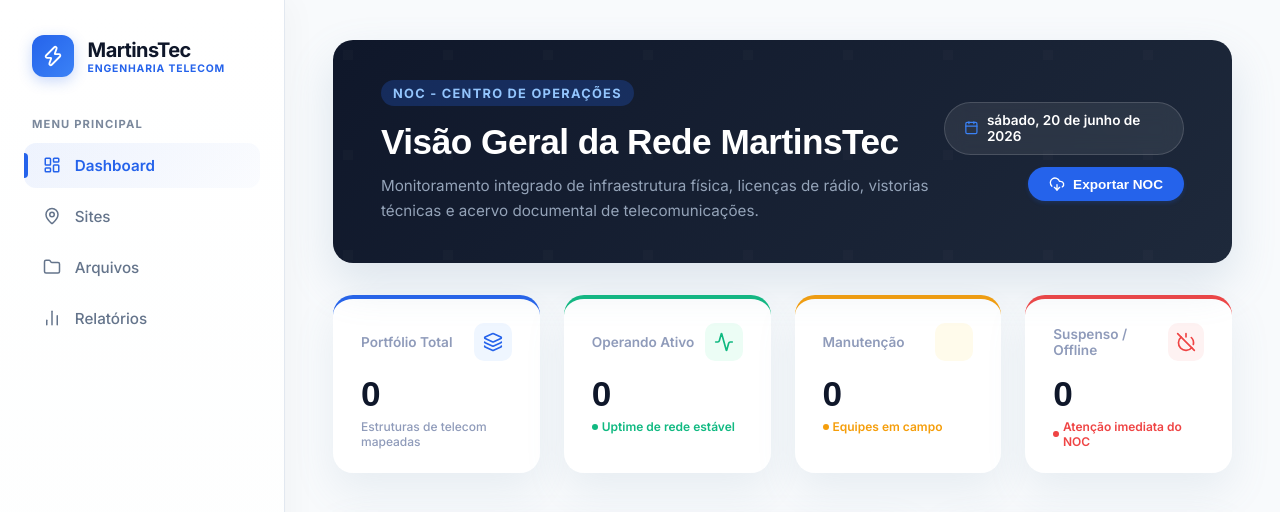
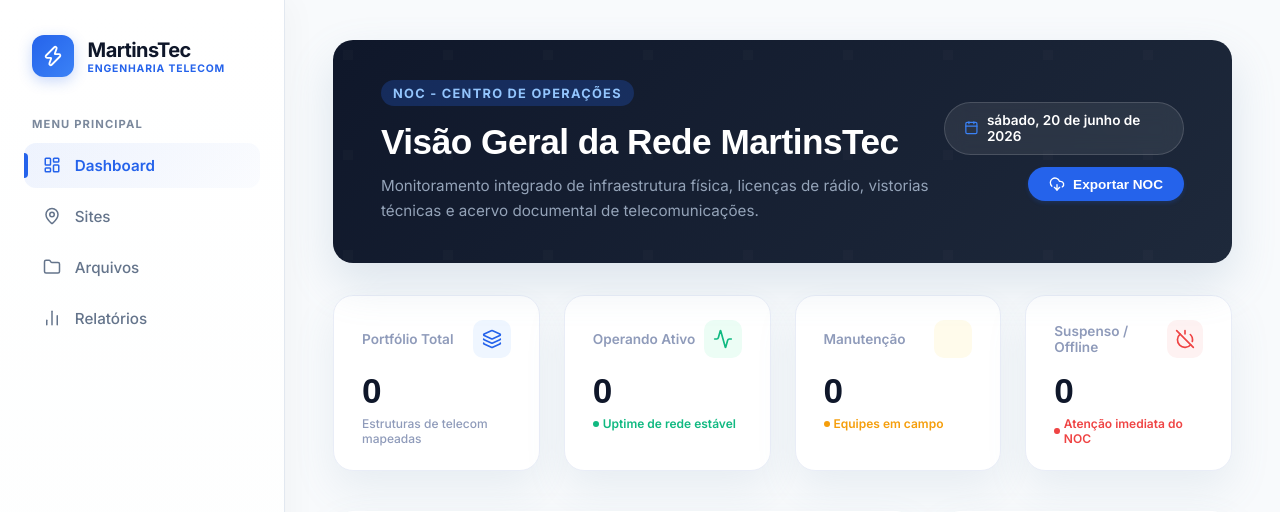
Before and after one commit to Jvsosa/MartinsTec, a Django app: page / in a window 1280 px wide. Shown: the top 512 px of the page. Run offline with Django 5.2, Linux system fonts and the light colour scheme; the visitor is signed in with stand-in values (Sample User, id 1); data that the repository does not hold is empty.

Commit message:
style: remove colored top borders from dashboard KPI cards

```diff
--- a/templates/sites/site_list.html
+++ b/templates/sites/site_list.html
@@ -563,7 +563,7 @@
         <!-- KPIs Modernos -->
         <div style="display: grid; grid-template-columns: repeat(4, 1fr); gap: 1.5rem; margin-bottom: 2.5rem;">
 
-            <div class="ent-card" style="padding: 1.5rem 1.75rem; border-top: 4px solid var(--ent-accent); border-bottom: none; border-left: none; border-right: none;">
+            <div class="ent-card" style="padding: 1.5rem 1.75rem;">
                 <div style="display: flex; justify-content: space-between; align-items: center; margin-bottom: 0.75rem;">
                     <span style="font-size: 0.85rem; font-weight: 600; color: var(--ent-text-muted);">Portfólio Total</span>
                     <div style="width: 38px; height: 38px; border-radius: 10px; background: #eff6ff; display: flex; align-items: center; justify-content: center; color: var(--ent-accent);">
@@ -574,7 +574,7 @@
                 <div style="font-size: 0.75rem; color: var(--ent-text-muted); font-weight: 500;">Estruturas de telecom mapeadas</div>
             </div>
 
-            <div class="ent-card" style="padding: 1.5rem 1.75rem; border-top: 4px solid #10B981; border-bottom: none; border-left: none; border-right: none;">
+            <div class="ent-card" style="padding: 1.5rem 1.75rem;">
                 <div style="display: flex; justify-content: space-between; align-items: center; margin-bottom: 0.75rem;">
                     <span style="font-size: 0.85rem; font-weight: 600; color: var(--ent-text-muted);">Operando Ativo</span>
                     <div style="width: 38px; height: 38px; border-radius: 10px; background: #ecfdf5; display: flex; align-items: center; justify-content: center; color: #10B981;">
@@ -588,7 +588,7 @@
                 </div>
             </div>
 
-            <div class="ent-card" style="padding: 1.5rem 1.75rem; border-top: 4px solid #F59E0B; border-bottom: none; border-left: none; border-right: none;">
+            <div class="ent-card" style="padding: 1.5rem 1.75rem;">
                 <div style="display: flex; justify-content: space-between; align-items: center; margin-bottom: 0.75rem;">
                     <span style="font-size: 0.85rem; font-weight: 600; color: var(--ent-text-muted);">Manutenção</span>
                     <div style="width: 38px; height: 38px; border-radius: 10px; background: #fffbeb; display: flex; align-items: center; justify-content: center; color: #F59E0B;">
@@ -602,7 +602,7 @@
                 </div>
             </div>
 
-            <div class="ent-card" style="padding: 1.5rem 1.75rem; border-top: 4px solid #EF4444; border-bottom: none; border-left: none; border-right: none;">
+            <div class="ent-card" style="padding: 1.5rem 1.75rem;">
                 <div style="display: flex; justify-content: space-between; align-items: center; margin-bottom: 0.75rem;">
                     <span style="font-size: 0.85rem; font-weight: 600; color: var(--ent-text-muted);">Suspenso / Offline</span>
                     <div style="width: 38px; height: 38px; border-radius: 10px; background: #fef2f2; display: flex; align-items: center; justify-content: center; color: #EF4444;">
```
